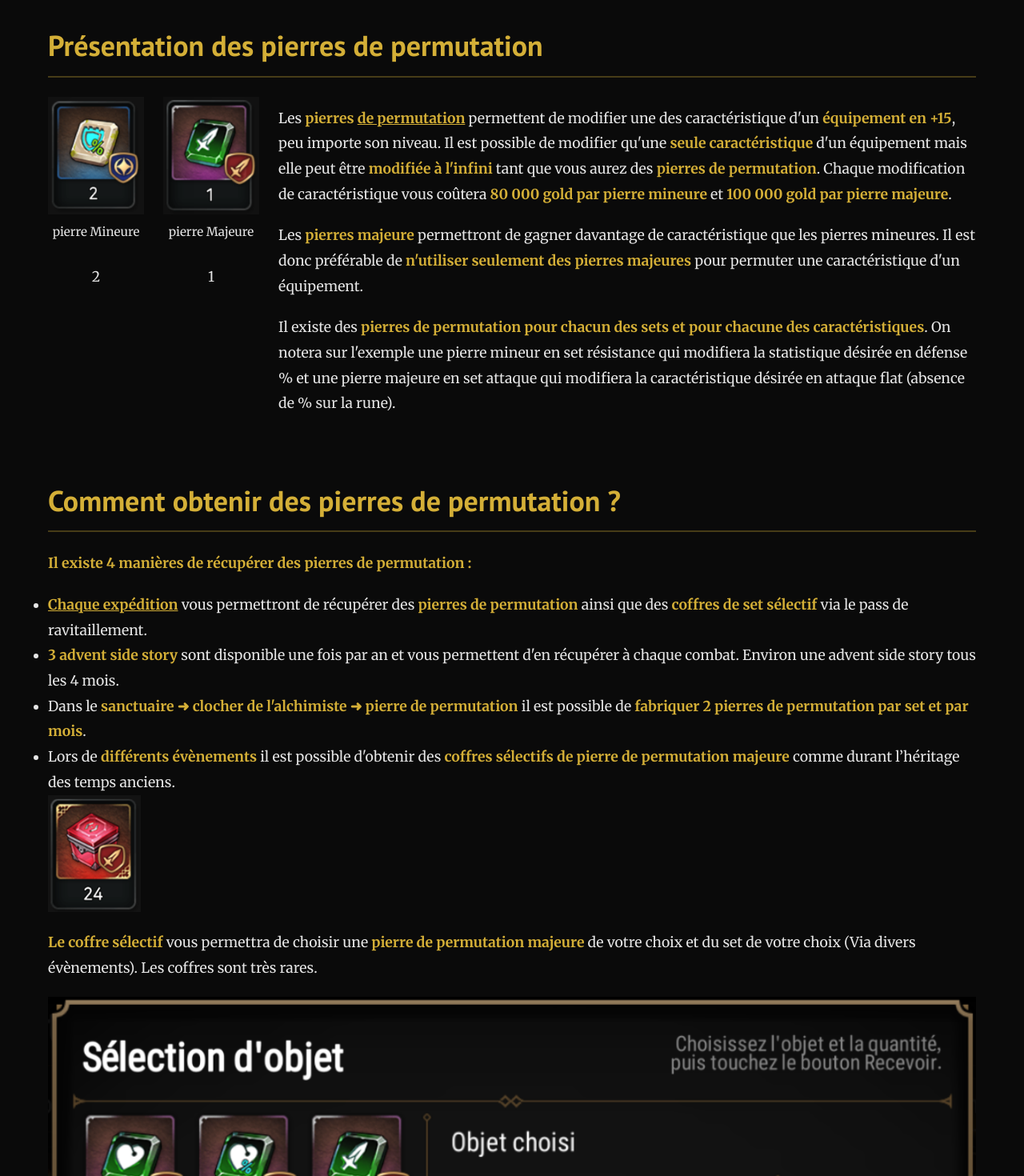
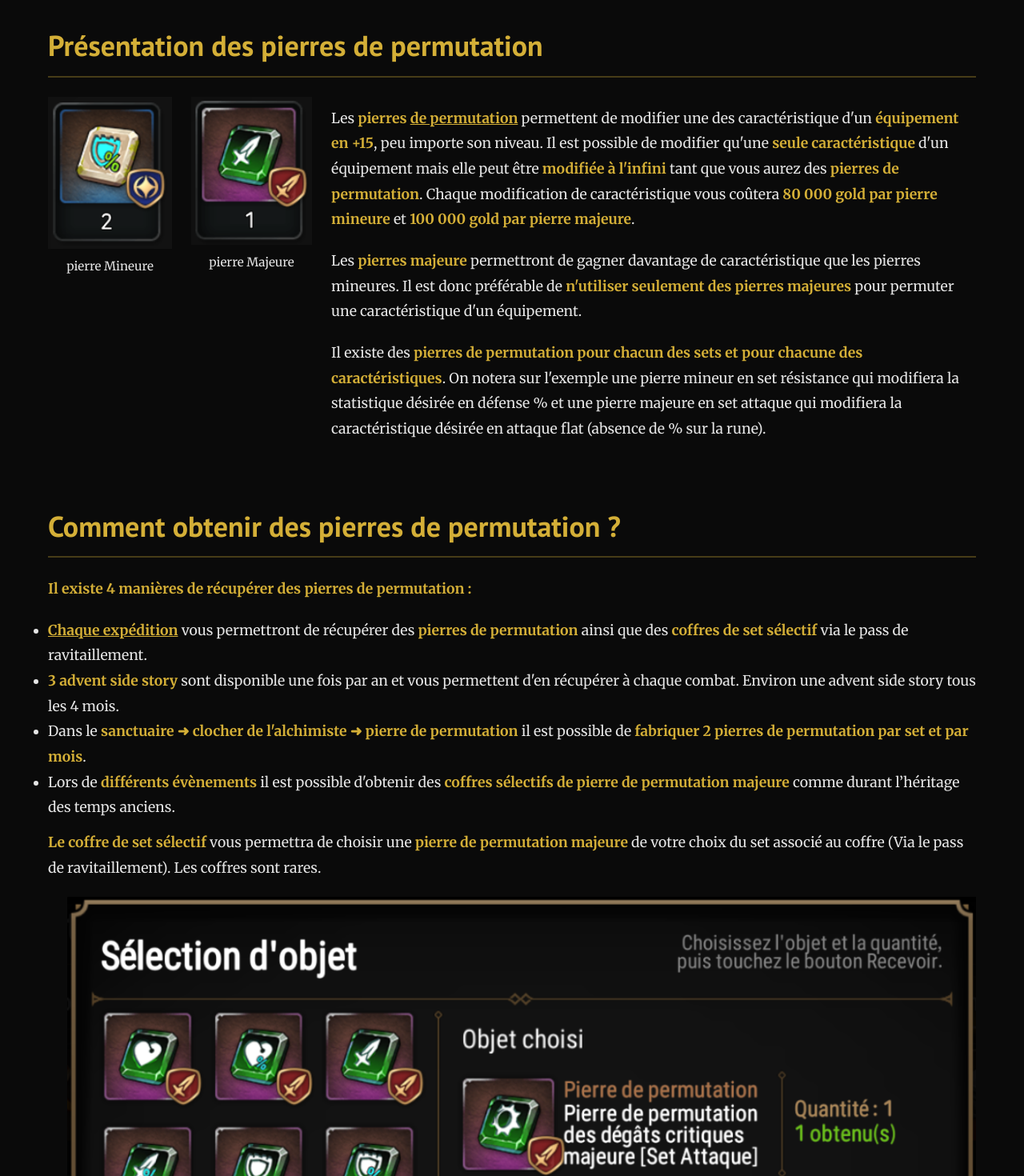
Before and after one commit to franckCopilot/e7pourlesnoobs, a Next.js app: page /ressources/pierres-de-permutation in a window 1280 px wide. Shown: the part 1520-2990 px from the top of the page at 80% size. Built offline with nearby package versions, Linux system fonts and the light colour scheme.

Commit message:
refactor(pierres-de-permutation): update text for clarity and adjust image size for better presentation

```diff
--- a/src/app/ressources/pierres-de-permutation/page.tsx
+++ b/src/app/ressources/pierres-de-permutation/page.tsx
@@ -53,7 +53,6 @@ export default function PierresPermutation() {
                   className={styles.stoneIcon}
                 />
                 <p className={styles.stoneLabel}>pierre Mineure</p>
-                <span className={styles.stoneCount}>2</span>
               </div>
               <div className={styles.stoneItem}>
                 <img
@@ -62,7 +61,6 @@ export default function PierresPermutation() {
                   className={styles.stoneIcon}
                 />
                 <p className={styles.stoneLabel}>pierre Majeure</p>
-                <span className={styles.stoneCount}>1</span>
               </div>
               <div className={styles.stoneItem} style={{minWidth: '320px', flex: 1, alignItems: 'flex-start', textAlign: 'left'}}>
                 <div className={styles.stonePresentationText}>
@@ -99,19 +97,12 @@ export default function PierresPermutation() {
               </li>
             </ul>
             <div className={styles.coffrePresentation}>
-              <div className={styles.coffreImagesBlock}>
-                <img
-                  src="/images/permutation/24.png"
-                  alt="Coffre de set sélectif"
-                  className={styles.coffreIcon}
-                />
-              </div>
-              <div className={styles.coffreTextBlock}>
+              <div className={styles.coffreTextBlock} style={{flex: 1}}>
                 <p>
-                  <strong>Le coffre sélectif</strong> vous permettra de choisir une <strong>pierre de permutation majeure</strong> de votre choix et du set de votre choix (Via divers évènements). Les coffres sont très rares.
+                  <strong>Le coffre de set sélectif</strong> vous permettra de choisir une <strong>pierre de permutation majeure</strong> de votre choix du set associé au coffre (Via le pass de ravitaillement). Les coffres sont rares.
                 </p>
               </div>
-              <div className={styles.coffreImagesBlock}>
+              <div className={styles.coffreImagesBlock} style={{marginLeft: '24px'}}>
                 <img
                   src="/images/permutation/inventaire-pierres.png"
                   alt="Sélection d'objet coffre set sélectif"
--- a/src/app/ressources/pierres-de-permutation/permutation.module.css
+++ b/src/app/ressources/pierres-de-permutation/permutation.module.css
@@ -213,7 +213,7 @@
 
 .stoneIcon {
   width: auto;
-  max-width: 120px;
+  max-width: 240px;
   height: auto;
   object-fit: contain;
 }
```
